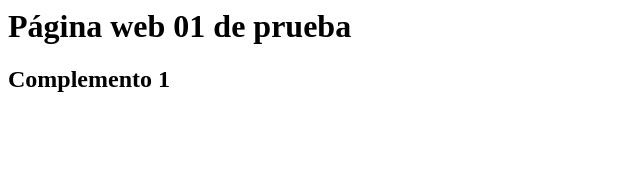
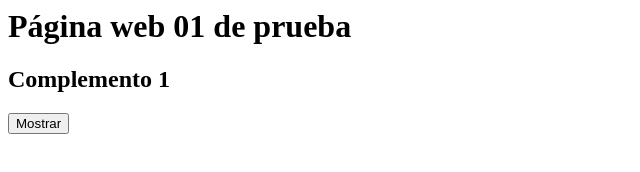
Before and after one commit to Np2Rs8/Prueba-Colab-01, a plain HTML site: page Pag_web_01/index.html in a window 1280 px wide. Shown: the whole page, without its empty margins (0-640 px from the left). Drawn offline with Linux system fonts and the light colour scheme.

Commit message:
Se modificó el archivo index.html
Se añadió el un botón

```diff
--- a/Pag_web_01/index.html
+++ b/Pag_web_01/index.html
@@ -5,5 +5,6 @@
     <body>
         <h1>Página web 01 de prueba</h1>
         <h2>Complemento 1</h2>
+        <input type="button" value="Mostrar" onclick="">
     </body>
 </html>
```
